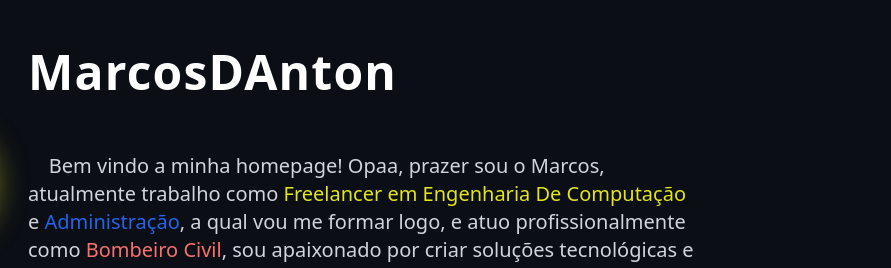
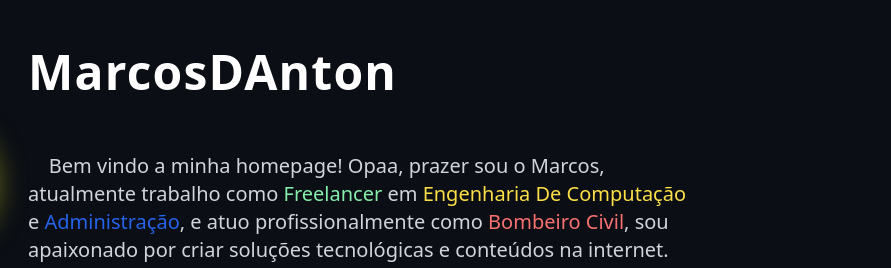
Before and after one commit to MarcosDAnton/MarcosDAnton, a plain HTML site: page index.html in a window 1280 px wide. Shown: the top 268 px of the page, 276-1167 px from the left. Drawn offline with nearby package versions, Linux system fonts and the light colour scheme.

Commit message:
26-10-26

```diff
--- a/index.html
+++ b/index.html
@@ -46,7 +46,7 @@
             <br><br >
 
                 <p class="text-gray-300 text-base sm:text-lg md:text-xl mt-2 max-w-2xl font-medium">
-                    &nbsp;&nbsp;&nbsp;&nbsp;Bem vindo a minha homepage! Opaa, prazer sou o Marcos, atualmente trabalho como <span class="text-neon-yellow">Freelancer em Engenharia De Computação</span> e <span class="text-blue-600">Administração</span>, a qual vou me formar logo, e atuo profissionalmente como <span class="text-red-400">Bombeiro Civil</span>, sou apaixonado por criar soluções tecnológicas e conteúdos na internet. Quando não estou trabalhando eu gosto de jogar e ver séries ou inventar algumas receitas na cozinha! 🍳💻
+                    &nbsp;&nbsp;&nbsp;&nbsp;Bem vindo a minha homepage! Opaa, prazer sou o Marcos, atualmente trabalho como <span class="text-green-300">Freelancer</span> em <span class="text-yellow-300">Engenharia De Computação</span> e <span class="text-blue-600">Administração</span>, e atuo profissionalmente como <span class="text-red-400">Bombeiro Civil</span>, sou apaixonado por criar soluções tecnológicas e conteúdos na internet. Quando não estou trabalhando eu gosto de jogar e ver séries ou inventar algumas receitas na cozinha! 🍳💻
                 </p>
         </div>
         </header>
```
